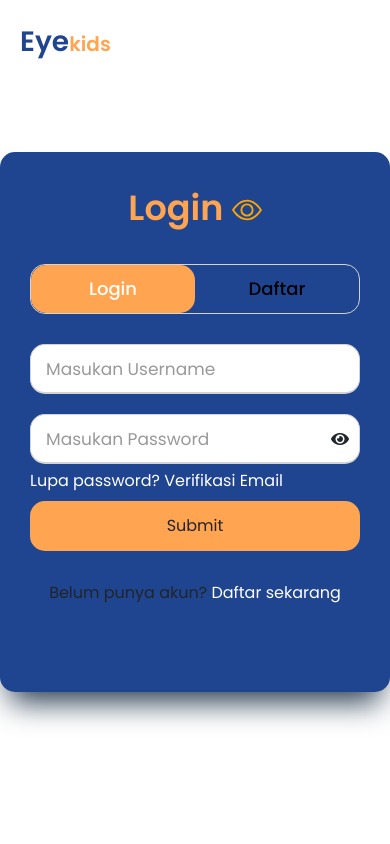
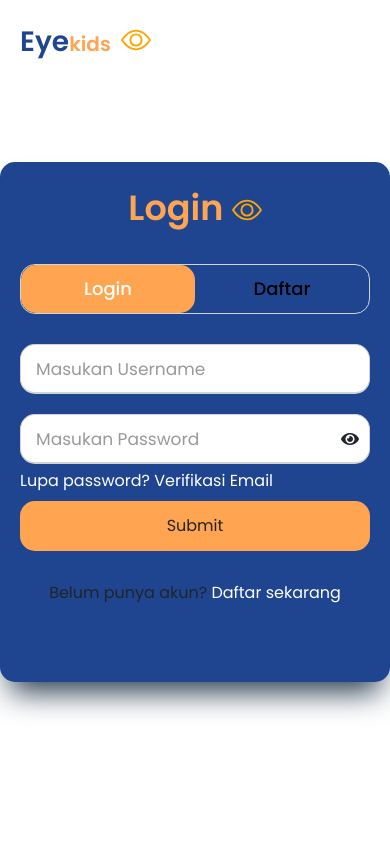
Before and after one commit to rixkyduwi/Deteksi-penyakit-mata-pada-anak-YOLOv8, a Flask app: page /login in a window 390 px wide. Run offline with Flask 3, Linux system fonts and the light colour scheme; some libraries are stand-ins or nearby versions.

Commit message:
Update login.html

```diff
--- a/app/templates/user/login.html
+++ b/app/templates/user/login.html
@@ -58,12 +58,46 @@
     .border-medium { border-radius: 10px; }
     .field { position: relative; }
     .field-icon { position: absolute; right: 10px; top: 50%; transform: translateY(-50%); cursor: pointer; }
+    /* Tambahkan atau ubah CSS untuk mendukung layout yang diminta */
+.container-fluid {
+  height: 100vh;
+  display: flex;
+  padding: 0;
+  margin: 0;
+}
+
+.bg-image img {
+  width: 100%;
+  height: 100vh;
+  object-fit: cover;
+}
+.wrappe{
+  display: grid; height: 100%; width: 100%; place-items: center;
+}
+@media (max-width: 767px) {
+  .bg-image {
+    display: none;
+  }
+  .wrapper {
+    max-width: 100%;
+    padding: 20px;
+  }
+}
+
   </style>
   <link href="https://cdnjs.cloudflare.com/ajax/libs/font-awesome/5.15.3/css/all.min.css" rel="stylesheet">
 
 </head>
 <body >
-
+  <div class="container-fluid">
+    <div class="row no-gutters">
+      <div class="col-lg-6 bg-image d-none d-lg-block flex-start">
+        <img src="/static/image/bg_tips.svg" class="w-100 img-fluid" alt="omaga">
+      </div>
+      <div class="col-lg-6">
+        <div class="wrappe" >
+          <!-- Isi form login dan registrasi tetap sama seperti sebelumnya -->
+    <div class=""></div>
 <div class="wrapper">
   {% with messages = get_flashed_messages() %}
   {% if messages %}
@@ -77,7 +111,7 @@
   {% endwith %}
 
   <a class="navbar-brand d-flex" href="/">
-    <h3 class="custom-text-info font-semibold">Eye</h3><p class="custom-text-warning font-semibold">kids</p>
+    <h3 class="custom-text-info font-semibold">Eye</h3><p class="custom-text-warning font-semibold">kids <img src="/static/icon/eye.svg" style="margin-left: 5px; margin-bottom: 10px;" width="30px" height="30px" alt="logooo"/></p>
   </a>
 
   <div class="title-text">
@@ -132,6 +166,11 @@
       </form>
     </div>
   </div>
+</div>
+<div>
+</div>
+</div>
+</div>
 </div>
 
 <script>
```
